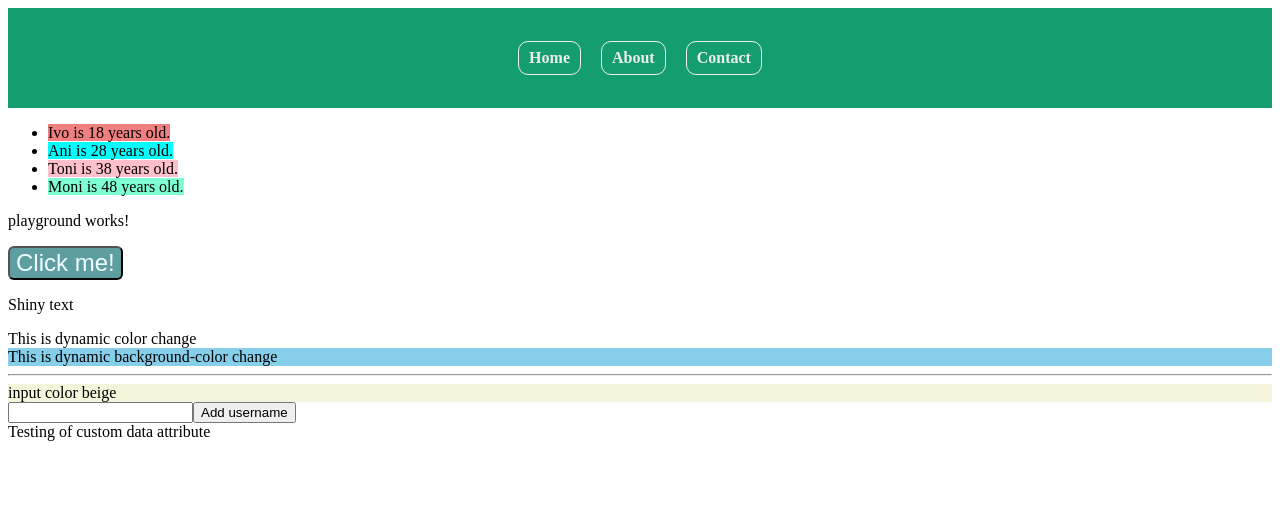
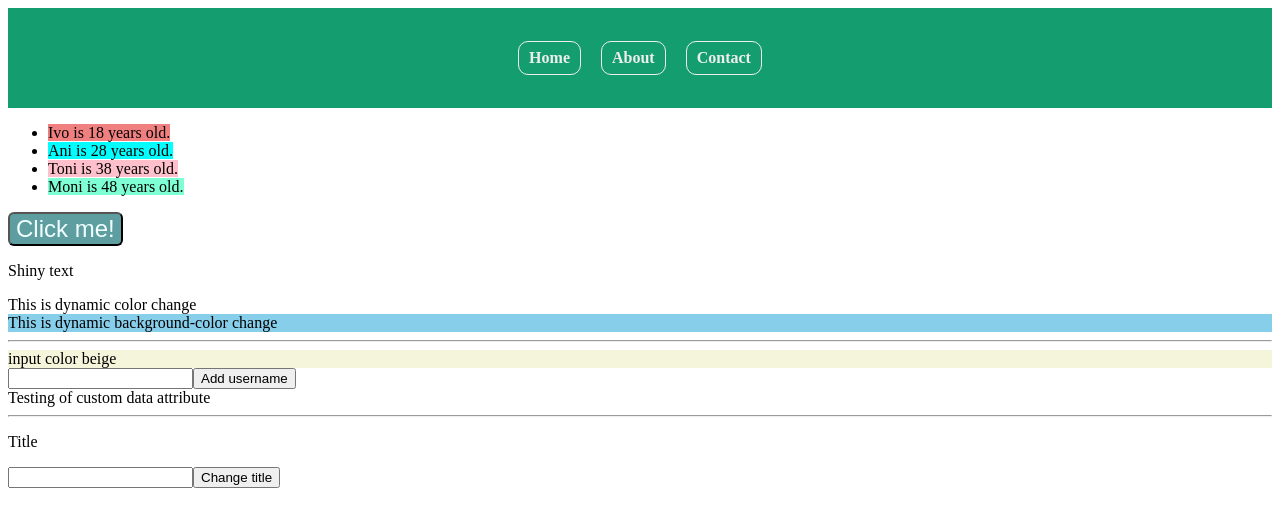
Before and after one commit to DafyYasenova/SoftUni-Angular-2024, an Angular app in the folder 02.Components/demo-app-v16/: page / in a window 1280 px wide. Shown: the top 526 px of the page. Built offline with nearby package versions, Linux system fonts and the light colour scheme.

Commit message:
add dinamic input title

```diff
--- a/02.Components/demo-app-v16/src/app/app.component.html
+++ b/02.Components/demo-app-v16/src/app/app.component.html
@@ -1,5 +1,6 @@
 <!-- <h3>Some</h3>
 <app-nav></app-nav>  -->
+
 
 
 <app-navigation></app-navigation>
--- a/02.Components/demo-app-v16/src/app/app.component.ts
+++ b/02.Components/demo-app-v16/src/app/app.component.ts
@@ -9,4 +9,6 @@ export class AppComponent {
   title = 'demo-app-v16';
 
   colorValueForPlayground = 'beige';
+
+
 }
--- a/02.Components/demo-app-v16/src/app/input-demo/input-demo.component.html
+++ b/02.Components/demo-app-v16/src/app/input-demo/input-demo.component.html
@@ -3,3 +3,8 @@
 
 <div [attr.data-test]="'Data Test'">Testing of custom data attribute
 </div>
+<hr/>
+
+<p id="title">{{ title }}</p>
+<input #titleInput type="text">
+<button (click)="changeTitleHandler(titleInput.value)">Change title</button>
--- a/02.Components/demo-app-v16/src/app/input-demo/input-demo.component.ts
+++ b/02.Components/demo-app-v16/src/app/input-demo/input-demo.component.ts
@@ -6,7 +6,13 @@ import { Component } from '@angular/core';
   styleUrls: ['./input-demo.component.css']
 })
 export class InputDemoComponent {
-handleInput(usernameValue: string){
-console.log('username:', usernameValue)
+  title: string = 'Title';
+
+  handleInput(usernameValue: string) {
+    console.log('username:', usernameValue)
+  }
+
+  changeTitleHandler(newTitle: string) {
+    this.title = newTitle;
+  }
 }
-}
--- a/02.Components/demo-app-v16/src/app/playground/playground.component.html
+++ b/02.Components/demo-app-v16/src/app/playground/playground.component.html
@@ -1,5 +1,3 @@
-<p>playground works!</p>
-
 
 <button class="btn-handler" (click)="handleClick()">Click me!</button>
 <p [class.shiny]="isToggle">Shiny text</p>
--- a/02.Components/demo-app-v16/src/app/playground/playground.component.ts
+++ b/02.Components/demo-app-v16/src/app/playground/playground.component.ts
@@ -34,4 +34,6 @@ export class PlaygroundComponent implements OnInit, OnDestroy{
     console.log('clicked');
     this.isToggle = !this.isToggle;
   }
+
+
 }
```
